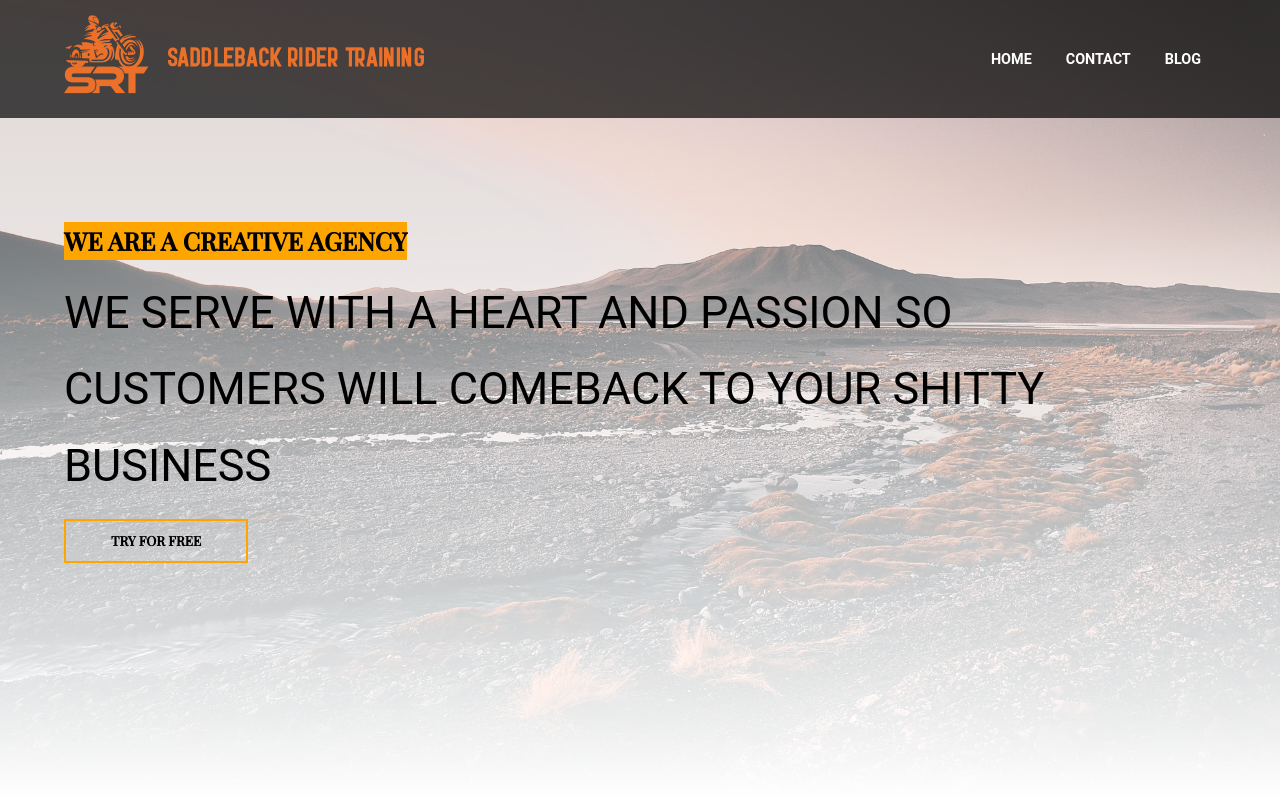
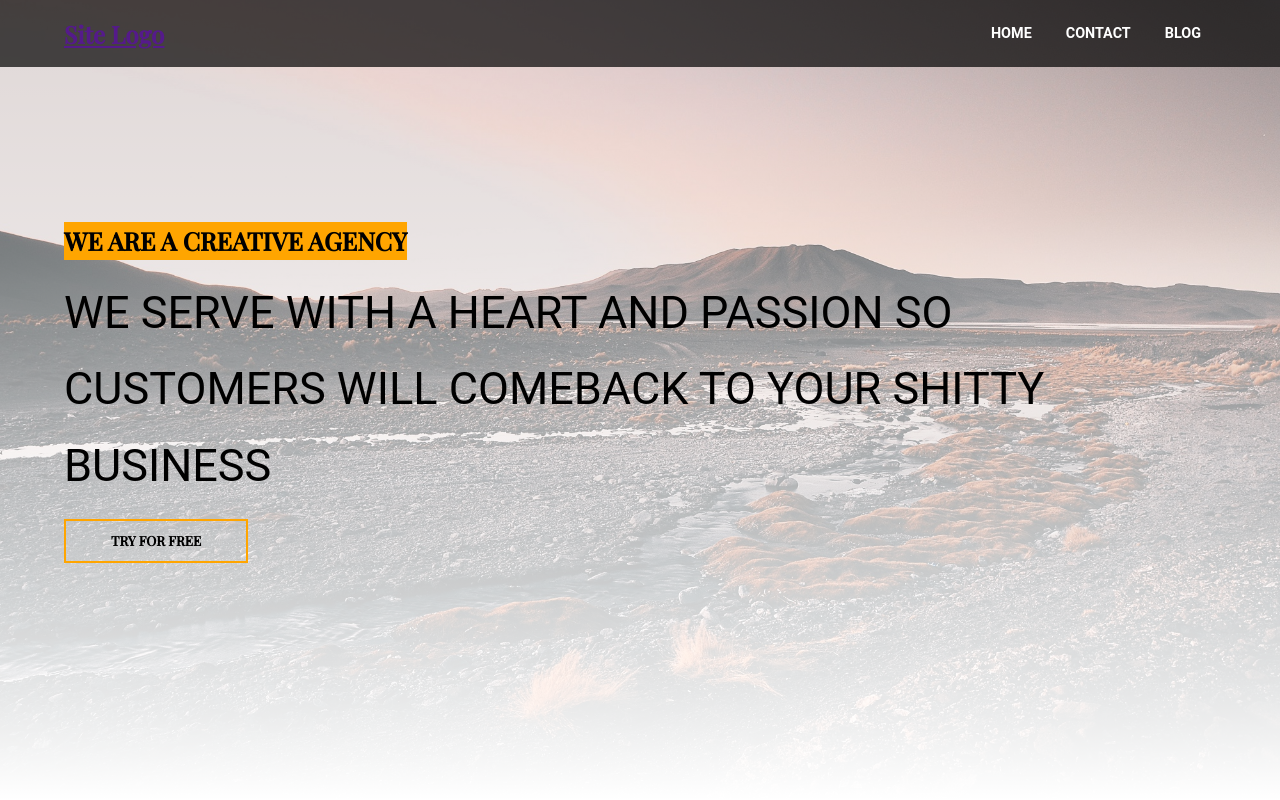
Before and after one commit to thatfuckingamber/demo-git, a plain HTML site: page index.html in a window 1280 px wide. Shown: the top 800 px of the page. Drawn offline with nearby package versions, Linux system fonts and the light colour scheme.

Commit message:
changed logo

```diff
--- a/index.html
+++ b/index.html
@@ -16,7 +16,7 @@
           <div class="site-logo">
             <h2>
               <a href="">
-                <img src="images/logo-1.png" alt="">
+                Site Logo
               </a>
             </h2>
           </div>
```
